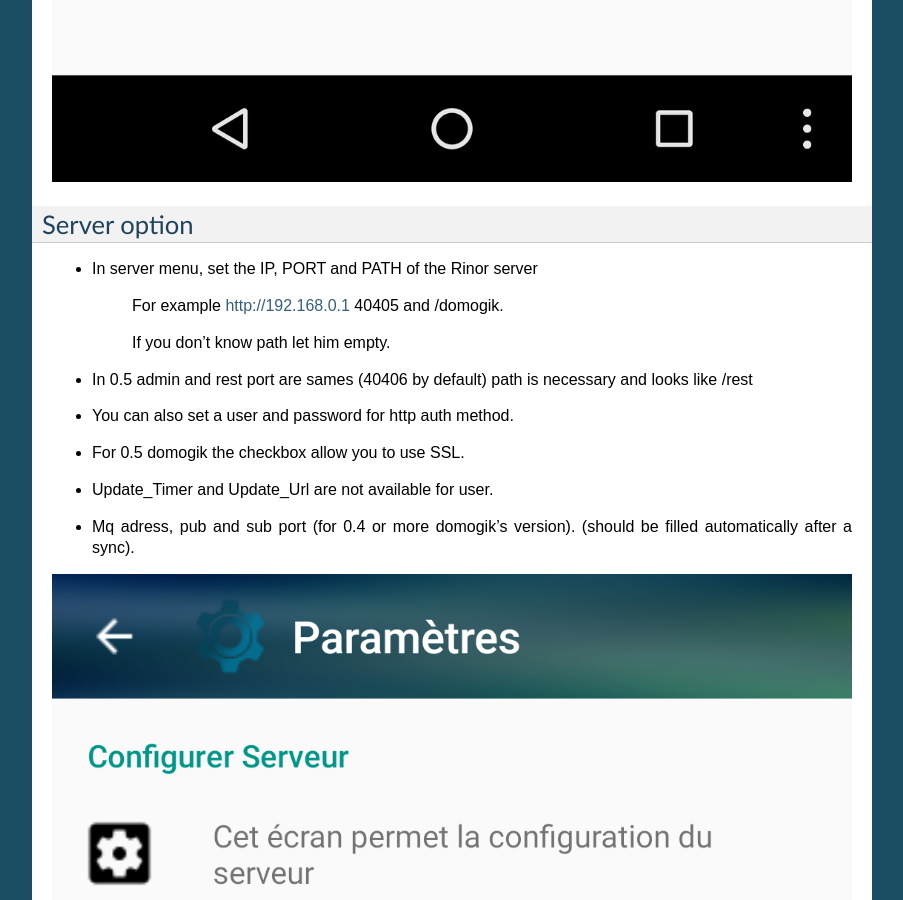
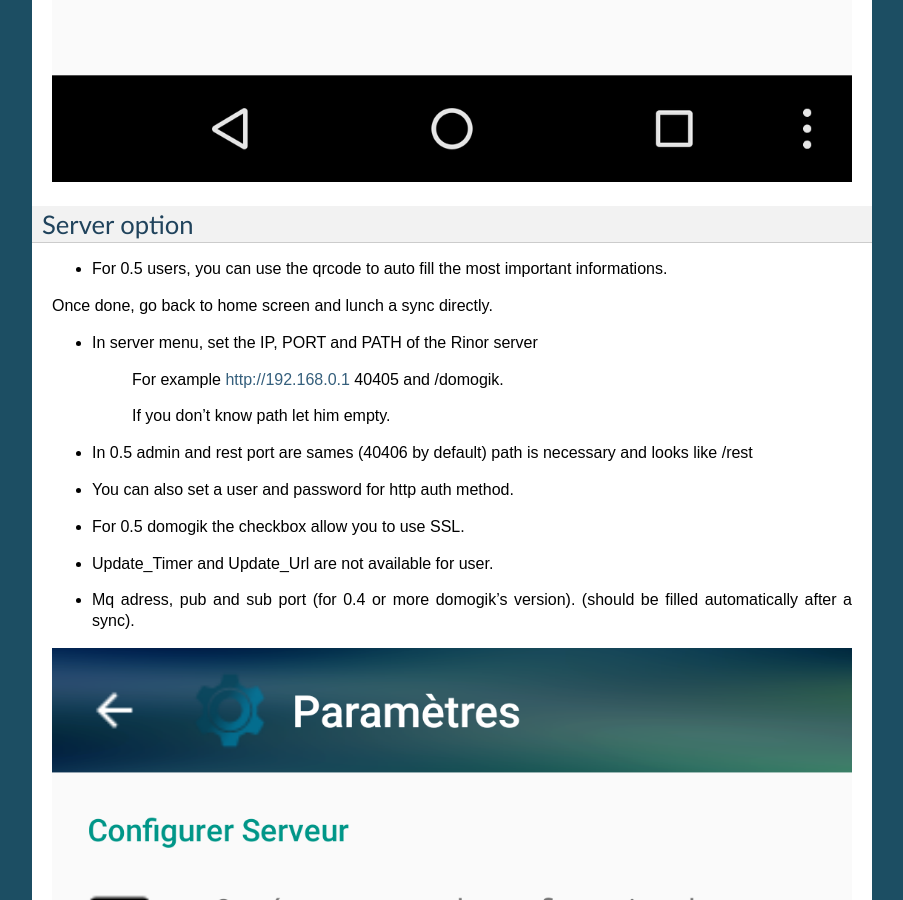
Before and after one commit to domogik/domodroid-doc, a Sphinx documentation site: the page built from docs/end_user/Options.txt, in a window 1280 px wide and 900 px high, scrolled down 1326 px. Shown: the whole window, without its empty margins (198-1101 px from the left). Built offline with Sphinx 7.4.7, drawn with Linux system fonts in a browser that asks for light colours; pages that are not in the unit, such as notebooks, are missing from menus.

Commit message:
Update Options.txt

```diff
--- a/docs/end_user/Options.txt
+++ b/docs/end_user/Options.txt
@@ -6,6 +6,9 @@ OPTION
 
 Server option
 =============
+
+* For 0.5 users, you can use the qrcode to auto fill the most important informations.
+Once done, go back to home screen and lunch a sync directly.
 
 * In server menu, set the IP, PORT and PATH of the Rinor server
 
```
